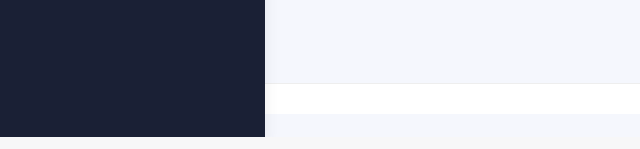
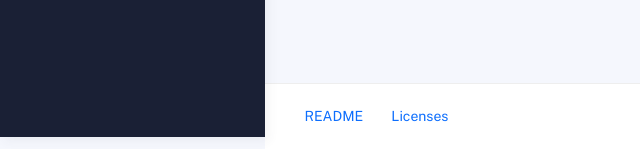
Before and after one commit to MaksimKhmylov/CoolFinalGroupSite, a Flask app: page / in a window 1280 px wide. Shown: the part 663-812 px from the top of the page, without its empty margins (0-640 px from the left). Run offline with Flask 3, Linux system fonts and the light colour scheme; some libraries are stand-ins or nearby versions.

Commit message:
Footer update

```diff
--- a/templates/footer.html
+++ b/templates/footer.html
@@ -2,18 +2,13 @@
           <div class="container-fluid d-flex justify-content-between">
             <nav class="pull-left">
               <ul class="nav">
-{#                <li class="nav-item">#}
-{#                  <a class="nav-link" href="http://www.themekita.com">#}
-{#                    ThemeKita#}
-{#                  </a>#}
-{#                </li>#}
-{#                <li class="nav-item">#}
-{#                  <a class="nav-link" href="#"> Help </a>#}
-{#                </li>#}
-{#                <li class="nav-item">#}
-{#                  <a class="nav-link" href="#"> Licenses </a>#}
-{#                </li>#}
+                <li class="nav-item">
+                  <a class="nav-link" href="https://github.com/MaksimKhmylov/CoolFinalGroupSite/blob/master/readme.md"> README </a>
+                </li>
+                <li class="nav-item">
+                  <a class="nav-link" href="https://github.com/MaksimKhmylov/CoolFinalGroupSite/blob/master/LICENSE"> Licenses </a>
+                </li>
               </ul>
             </nav>
           </div>
-        </footer>
+</footer>
```
